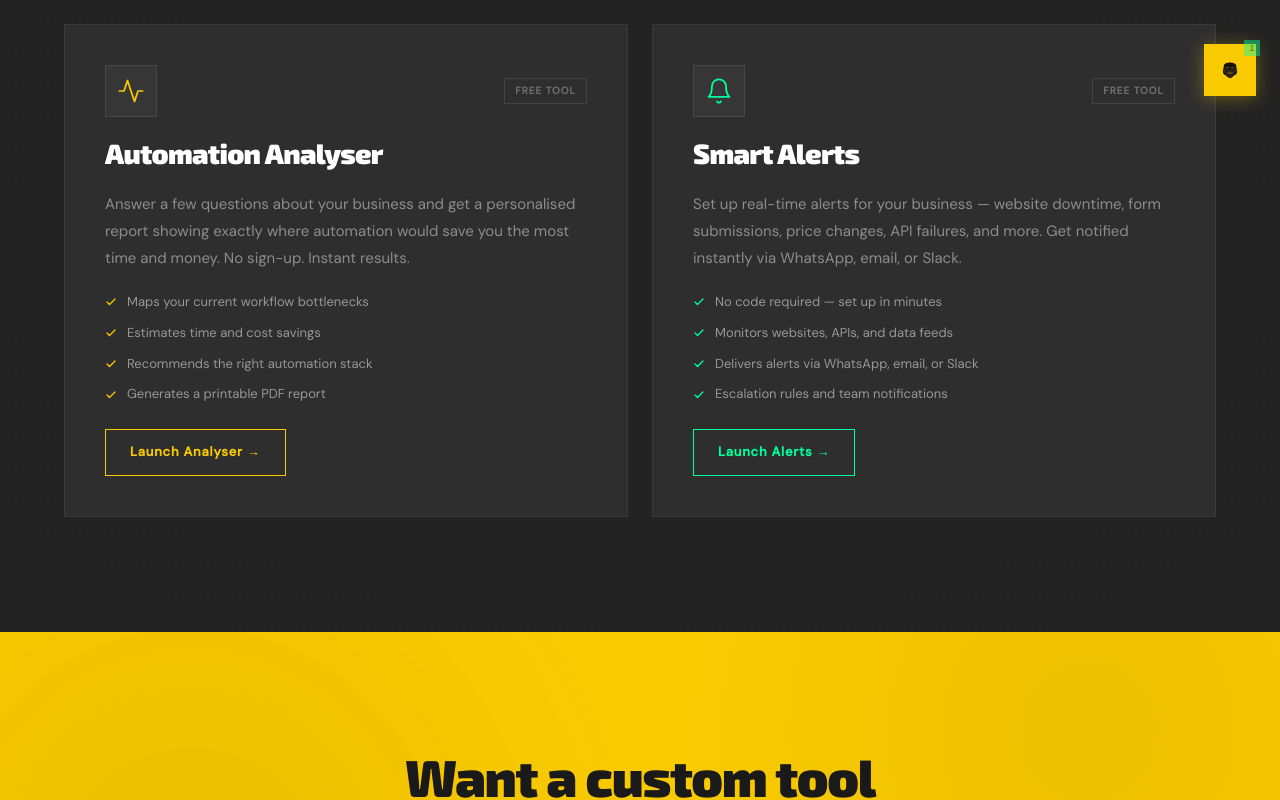
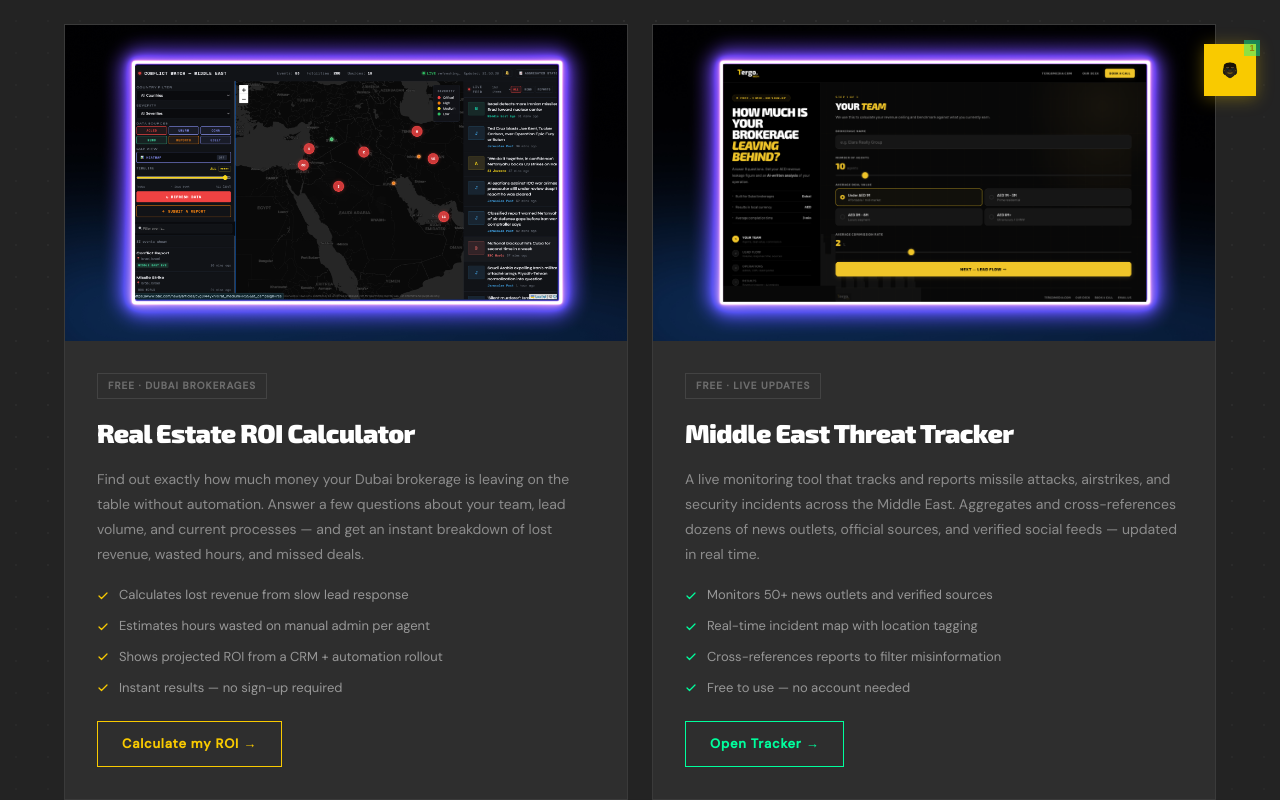
Before and after one commit to Frater12-byte/tergomedia-site, a Next.js app: page /tools in a window 1280 px wide. Shown: the part 680-1480 px from the top of the page. Built offline with nearby package versions, Linux system fonts and the light colour scheme.

Commit message:
feat: tools page — real estate ROI calculator and Middle East threat tracker with images

```diff
--- a/app/globals.css
+++ b/app/globals.css
@@ -860,15 +860,18 @@
 
 /* FREE TOOLS PAGE */
 .tools-grid{display:grid;grid-template-columns:repeat(2,1fr);gap:24px}
-.tool-card{background:var(--surface);padding:40px;display:flex;flex-direction:column;gap:20px;border:1px solid rgba(255,255,255,.06);transition:background .2s,border-color .2s}
+.tool-card{background:var(--surface);display:flex;flex-direction:column;overflow:hidden;border:1px solid rgba(255,255,255,.06);transition:background .2s,border-color .2s}
 .tool-card:hover{background:var(--dark3);border-color:rgba(255,255,255,.12)}
-.tool-card-top{display:flex;align-items:center;justify-content:space-between}
-.tool-icon-wrap{width:52px;height:52px;background:rgba(255,255,255,.04);border:1px solid rgba(255,255,255,.09);display:flex;align-items:center;justify-content:center;flex-shrink:0}
+.tool-img-wrap{width:100%;aspect-ratio:16/9;overflow:hidden;flex-shrink:0}
+.tool-img{width:100%;height:100%;object-fit:cover;display:block;transition:transform .4s ease;filter:grayscale(10%)}
+.tool-card:hover .tool-img{transform:scale(1.03);filter:grayscale(0%)}
+.tool-body{padding:32px;display:flex;flex-direction:column;gap:18px;flex:1}
+.tool-card-top{display:flex;align-items:center}
 .tool-tag{font-size:10px;font-weight:700;letter-spacing:.1em;text-transform:uppercase;color:rgba(255,255,255,.3);padding:4px 10px;border:1px solid rgba(255,255,255,.1)}
-.tool-title{font-family:'Exo 2',sans-serif;font-size:28px;font-weight:900;color:#fff;margin:0;line-height:1.2}
-.tool-desc{font-size:15px;color:rgba(255,255,255,.45);line-height:1.8;margin:0}
+.tool-title{font-family:'Exo 2',sans-serif;font-size:26px;font-weight:900;color:#fff;margin:0;line-height:1.2}
+.tool-desc{font-size:14px;color:rgba(255,255,255,.45);line-height:1.8;margin:0}
 .tool-bullets{list-style:none;display:flex;flex-direction:column;gap:10px;padding:0;margin:0}
 .tool-bullets li{display:flex;align-items:center;gap:10px;font-size:13px;color:rgba(255,255,255,.5)}
-.tool-cta{display:inline-flex;align-items:center;gap:8px;padding:12px 24px;border:1px solid;font-size:13px;font-weight:700;letter-spacing:.06em;text-decoration:none;transition:background .15s,color .15s;align-self:flex-start;margin-top:4px}
+.tool-cta{display:inline-flex;align-items:center;gap:8px;padding:12px 24px;border:1px solid;font-size:13px;font-weight:700;letter-spacing:.06em;text-decoration:none;transition:background .15s;align-self:flex-start;margin-top:4px}
 .tool-cta:hover{background:rgba(255,255,255,.06)}
-@media(max-width:720px){.tools-grid{grid-template-columns:1fr}.tool-card{padding:28px 24px}.tool-title{font-size:22px}}
+@media(max-width:720px){.tools-grid{grid-template-columns:1fr}.tool-body{padding:24px 20px}.tool-title{font-size:22px}}
--- a/app/tools/page.tsx
+++ b/app/tools/page.tsx
@@ -3,49 +3,8 @@
 
 export const metadata: Metadata = {
   title: 'Free Tools — Tergo Media',
-  description: 'Free tools built by Tergo Media — a business automation analyser and a real-time alert monitoring tool. No sign-up required.',
+  description: 'Two free tools built by Tergo Media — a real estate automation ROI calculator for Dubai brokerages, and a live Middle East threat tracker.',
 };
-
-const TOOLS = [
-  {
-    href: 'https://analyzer.tergomedia.com/',
-    label: 'Automation Analyser',
-    tag: 'Free tool',
-    desc: 'Answer a few questions about your business and get a personalised report showing exactly where automation would save you the most time and money. No sign-up. Instant results.',
-    cta: 'Launch Analyser →',
-    color: '#f9ca00',
-    icon: (
-      <svg width="28" height="28" viewBox="0 0 24 24" fill="none" stroke="#f9ca00" strokeWidth="1.5" strokeLinecap="round" strokeLinejoin="round">
-        <polyline points="22 12 18 12 15 21 9 3 6 12 2 12"/>
-      </svg>
-    ),
-    bullets: [
-      'Maps your current workflow bottlenecks',
-      'Estimates time and cost savings',
-      'Recommends the right automation stack',
-      'Generates a printable PDF report',
-    ],
-  },
-  {
-    href: 'https://alerts.tergomedia.com/',
-    label: 'Smart Alerts',
-    tag: 'Free tool',
-    desc: 'Set up real-time alerts for your business — website downtime, form submissions, price changes, API failures, and more. Get notified instantly via WhatsApp, email, or Slack.',
-    cta: 'Launch Alerts →',
-    color: '#00ff9d',
-    icon: (
-      <svg width="28" height="28" viewBox="0 0 24 24" fill="none" stroke="#00ff9d" strokeWidth="1.5" strokeLinecap="round" strokeLinejoin="round">
-        <path d="M18 8A6 6 0 0 0 6 8c0 7-3 9-3 9h18s-3-2-3-9"/><path d="M13.73 21a2 2 0 0 1-3.46 0"/>
-      </svg>
-    ),
-    bullets: [
-      'No code required — set up in minutes',
-      'Monitors websites, APIs, and data feeds',
-      'Delivers alerts via WhatsApp, email, or Slack',
-      'Escalation rules and team notifications',
-    ],
-  },
-];
 
 export default function ToolsPage() {
   return (
@@ -56,40 +15,100 @@
         <div className="container">
           <div className="page-hero-eyebrow">Free tools</div>
           <h1>Built by us.<br /><em>Free for you.</em></h1>
-          <p>Two tools we built for our own clients — and made free for everyone. No sign-up, no credit card, no catch.</p>
+          <p>Two tools we built and made available for free. No sign-up, no credit card, no catch.</p>
         </div>
       </section>
 
       <section className="section section-dots">
         <div className="container">
           <div className="tools-grid">
-            {TOOLS.map(t => (
-              <div key={t.href} className="tool-card">
+
+            {/* ── Tool 1: Real Estate ROI ── */}
+            <div className="tool-card">
+              <div className="tool-img-wrap">
+                <img src="/Images/IMG-23.png" alt="Real Estate Automation ROI Calculator" className="tool-img" />
+              </div>
+              <div className="tool-body">
                 <div className="tool-card-top">
-                  <div className="tool-icon-wrap">{t.icon}</div>
-                  <span className="tool-tag">{t.tag}</span>
+                  <span className="tool-tag">Free · Dubai brokerages</span>
                 </div>
-                <h2 className="tool-title">{t.label}</h2>
-                <p className="tool-desc">{t.desc}</p>
+                <h2 className="tool-title">Real Estate ROI Calculator</h2>
+                <p className="tool-desc">
+                  Find out exactly how much money your Dubai brokerage is leaving on the table without automation. Answer a few questions about your team, lead volume, and current processes — and get an instant breakdown of lost revenue, wasted hours, and missed deals.
+                </p>
                 <ul className="tool-bullets">
-                  {t.bullets.map(b => (
-                    <li key={b}>
-                      <svg width="12" height="12" viewBox="0 0 24 24" fill="none" stroke={t.color} strokeWidth="2.5" strokeLinecap="round" strokeLinejoin="round" style={{ flexShrink: 0 }}><polyline points="20 6 9 17 4 12"/></svg>
-                      {b}
-                    </li>
-                  ))}
+                  <li>
+                    <svg width="12" height="12" viewBox="0 0 24 24" fill="none" stroke="#f9ca00" strokeWidth="2.5" strokeLinecap="round" strokeLinejoin="round" style={{ flexShrink: 0 }}><polyline points="20 6 9 17 4 12"/></svg>
+                    Calculates lost revenue from slow lead response
+                  </li>
+                  <li>
+                    <svg width="12" height="12" viewBox="0 0 24 24" fill="none" stroke="#f9ca00" strokeWidth="2.5" strokeLinecap="round" strokeLinejoin="round" style={{ flexShrink: 0 }}><polyline points="20 6 9 17 4 12"/></svg>
+                    Estimates hours wasted on manual admin per agent
+                  </li>
+                  <li>
+                    <svg width="12" height="12" viewBox="0 0 24 24" fill="none" stroke="#f9ca00" strokeWidth="2.5" strokeLinecap="round" strokeLinejoin="round" style={{ flexShrink: 0 }}><polyline points="20 6 9 17 4 12"/></svg>
+                    Shows projected ROI from a CRM + automation rollout
+                  </li>
+                  <li>
+                    <svg width="12" height="12" viewBox="0 0 24 24" fill="none" stroke="#f9ca00" strokeWidth="2.5" strokeLinecap="round" strokeLinejoin="round" style={{ flexShrink: 0 }}><polyline points="20 6 9 17 4 12"/></svg>
+                    Instant results — no sign-up required
+                  </li>
                 </ul>
                 <a
-                  href={t.href}
+                  href="https://analyzer.tergomedia.com/"
                   target="_blank"
                   rel="noreferrer"
                   className="tool-cta"
-                  style={{ borderColor: t.color, color: t.color }}
+                  style={{ borderColor: '#f9ca00', color: '#f9ca00' }}
                 >
-                  {t.cta}
+                  Calculate my ROI →
                 </a>
               </div>
-            ))}
+            </div>
+
+            {/* ── Tool 2: Middle East Threat Tracker ── */}
+            <div className="tool-card">
+              <div className="tool-img-wrap">
+                <img src="/Images/IMG-13.png" alt="Middle East Threat Tracker" className="tool-img" />
+              </div>
+              <div className="tool-body">
+                <div className="tool-card-top">
+                  <span className="tool-tag">Free · Live updates</span>
+                </div>
+                <h2 className="tool-title">Middle East Threat Tracker</h2>
+                <p className="tool-desc">
+                  A live monitoring tool that tracks and reports missile attacks, airstrikes, and security incidents across the Middle East. Aggregates and cross-references dozens of news outlets, official sources, and verified social feeds — updated in real time.
+                </p>
+                <ul className="tool-bullets">
+                  <li>
+                    <svg width="12" height="12" viewBox="0 0 24 24" fill="none" stroke="#00ff9d" strokeWidth="2.5" strokeLinecap="round" strokeLinejoin="round" style={{ flexShrink: 0 }}><polyline points="20 6 9 17 4 12"/></svg>
+                    Monitors 50+ news outlets and verified sources
+                  </li>
+                  <li>
+                    <svg width="12" height="12" viewBox="0 0 24 24" fill="none" stroke="#00ff9d" strokeWidth="2.5" strokeLinecap="round" strokeLinejoin="round" style={{ flexShrink: 0 }}><polyline points="20 6 9 17 4 12"/></svg>
+                    Real-time incident map with location tagging
+                  </li>
+                  <li>
+                    <svg width="12" height="12" viewBox="0 0 24 24" fill="none" stroke="#00ff9d" strokeWidth="2.5" strokeLinecap="round" strokeLinejoin="round" style={{ flexShrink: 0 }}><polyline points="20 6 9 17 4 12"/></svg>
+                    Cross-references reports to filter misinformation
+                  </li>
+                  <li>
+                    <svg width="12" height="12" viewBox="0 0 24 24" fill="none" stroke="#00ff9d" strokeWidth="2.5" strokeLinecap="round" strokeLinejoin="round" style={{ flexShrink: 0 }}><polyline points="20 6 9 17 4 12"/></svg>
+                    Free to use — no account needed
+                  </li>
+                </ul>
+                <a
+                  href="https://alerts.tergomedia.com/"
+                  target="_blank"
+                  rel="noreferrer"
+                  className="tool-cta"
+                  style={{ borderColor: '#00ff9d', color: '#00ff9d' }}
+                >
+                  Open Tracker →
+                </a>
+              </div>
+            </div>
+
           </div>
         </div>
       </section>
```
